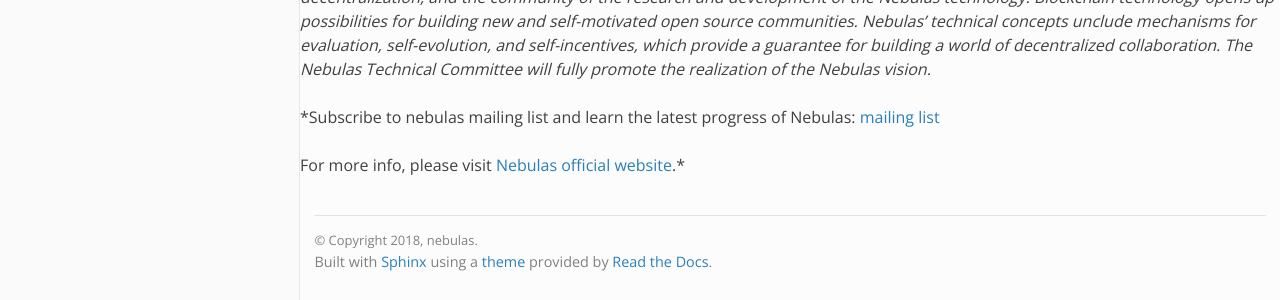
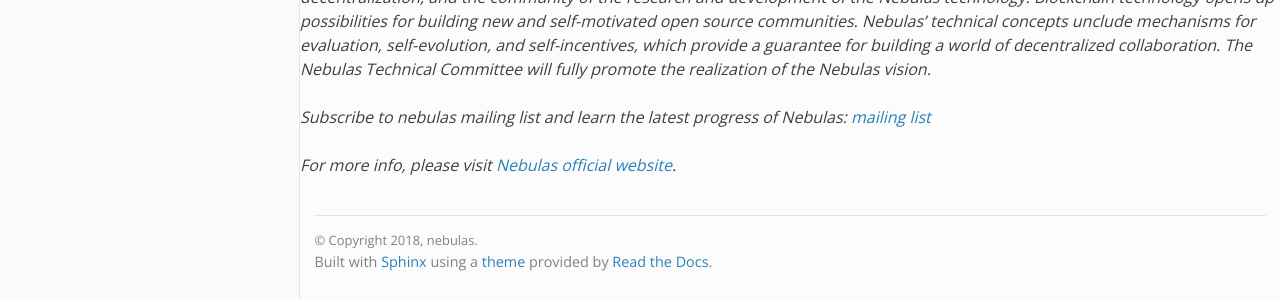
Before and after one commit to nebulasio/nebdocs, a Sphinx documentation site: the page built from docs/go-nebulas/nebulas-technical-committee/meeting-mins/meeting-mins-1.md, in a window 1280 px wide and 900 px high, scrolled down 566 px. Shown: the part 589-889 px from the top of the window. Built offline with Sphinx 7.4.7 and the Read the Docs theme 2.0.0, drawn with Linux system fonts in a browser that asks for light colours; pages that are not in the unit, such as notebooks, are missing from menus.

```diff
--- a/docs/go-nebulas/nebulas-technical-committee/meeting-mins/meeting-mins-1.md
+++ b/docs/go-nebulas/nebulas-technical-committee/meeting-mins/meeting-mins-1.md
@@ -27,6 +27,6 @@
 
 *The Nebulas Technical Committee adheres to the spirit of openness, sharing, and transparency, and is committed to promoting the decentralization, and the community of the research and development of the Nebulas technology. Blockchain technology opens up possibilities for building new and self-motivated open source communities. Nebulas’ technical concepts unclude mechanisms for evaluation, self-evolution, and self-incentives, which provide a guarantee for building a world of decentralized collaboration. The Nebulas Technical Committee will fully promote the realization of the Nebulas vision.*
 
-*Subscribe to nebulas mailing list and learn the latest progress of Nebulas: [mailing list](lists.nebulas.io/cgi-bin/mailman/listinfo)
+*Subscribe to nebulas mailing list and learn the latest progress of Nebulas: [mailing list](lists.nebulas.io/cgi-bin/mailman/listinfo)*
 
-For more info, please visit [Nebulas official website](nebulas.io).*
+*For more info, please visit [Nebulas official website](nebulas.io).*
```
